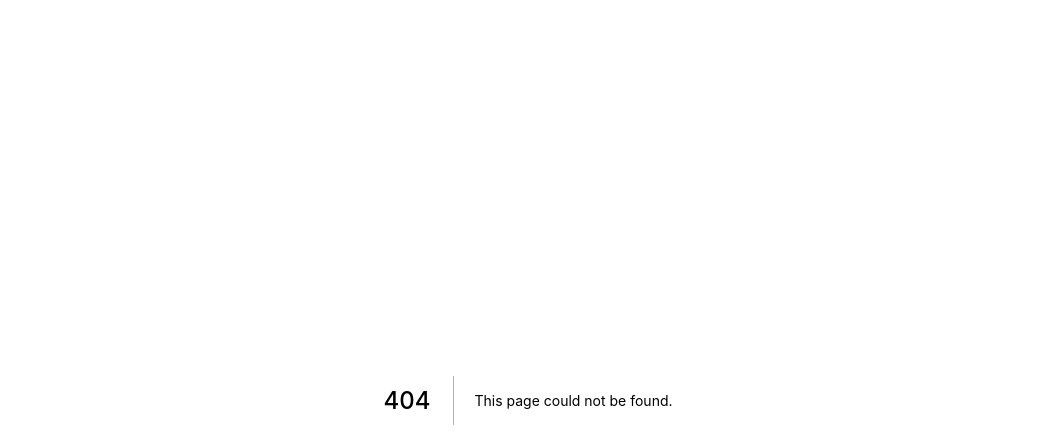
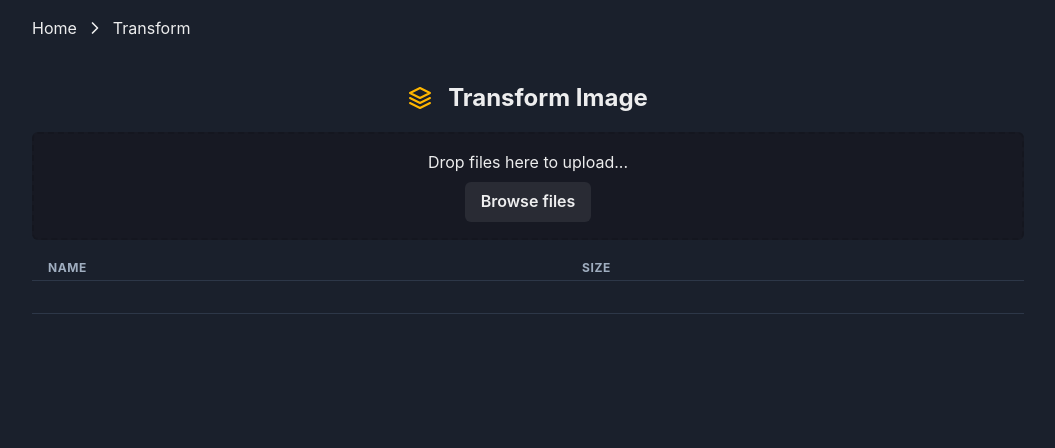
Before and after one commit to malcodeman/image-mods, a Next.js app: page /transform in a window 1280 px wide. Before the commit this address had no page. Shown: the top 448 px of the page, without its empty margins (112-1167 px from the left). Built offline with nearby package versions, Linux system fonts and the light colour scheme.

Commit message:
Adds transform page

```diff
--- /dev/null
+++ b/pages/transform.tsx
@@ -0,0 +1,58 @@
+import React from "react";
+import { Box, Flex, Container } from "@chakra-ui/react";
+import { Layers } from "react-feather";
+
+import FileUploader from "../components/FileUploader";
+import Table from "../components/Table";
+import Breadcrumb from "../components/Breadcrumb";
+import ToolTitle from "../components/ToolTitle";
+
+const columns = [
+  {
+    Header: "Name",
+    accessor: "name",
+  },
+  {
+    Header: "Size",
+    accessor: "size",
+  },
+];
+const links = [
+  {
+    value: "/",
+    label: "Home",
+  },
+  {
+    value: "/transform",
+    label: "Transform",
+  },
+];
+
+function Transform() {
+  const [files, setFiles] = React.useState<File[]>([]);
+  function onDrop(acceptedFiles: File[]) {
+    setFiles([...files, ...acceptedFiles]);
+  }
+
+  return (
+    <Flex paddingTop="4" paddingBottom="4">
+      <Container maxWidth="container.lg">
+        <Box mb="10">
+          <Breadcrumb links={links} />
+        </Box>
+        <Box mb="4">
+          <ToolTitle
+            title="Transform Image"
+            icon={<Layers size="24" color="#ffb700" />}
+          />
+        </Box>
+        <Box mb="4">
+          <FileUploader onDrop={onDrop} />
+        </Box>
+        <Table columns={columns} data={files} />
+      </Container>
+    </Flex>
+  );
+}
+
+export default Transform;
```
Also changed, not shown: pages/index.tsx (+14 -4 lines).
